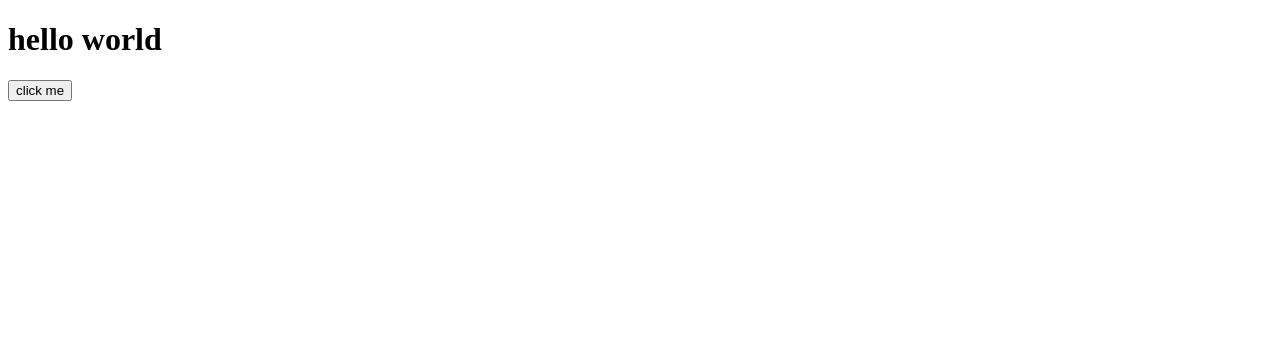
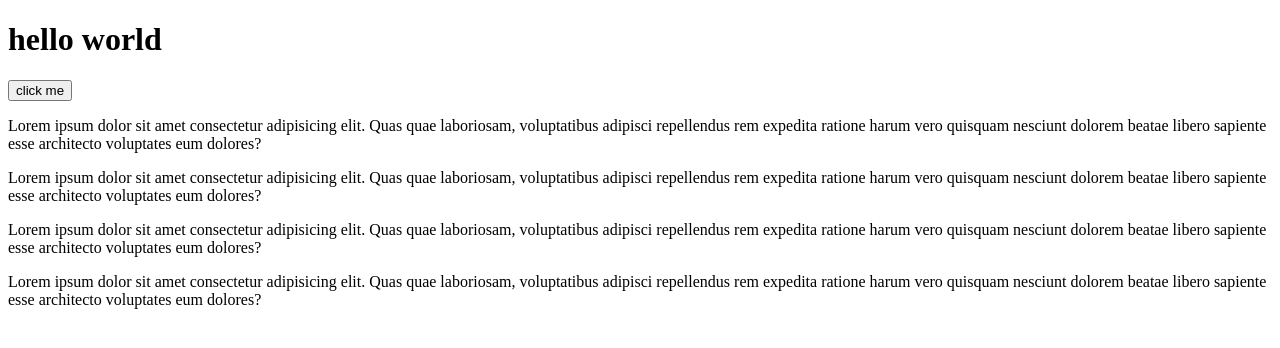
Before and after one commit to shimasadatnami/class-3c, a plain HTML site: page index.html in a window 1280 px wide. Drawn offline with Linux system fonts and the light colour scheme.

Commit message:
added a article

```diff
--- a/index.html
+++ b/index.html
@@ -11,5 +11,23 @@
 
         <!-- this is a test branch with github desktop -->
         <button>click me</button>
+
+        <!-- this is change -->
+        <p>
+            Lorem ipsum dolor sit amet consectetur adipisicing elit. Quas quae laboriosam, voluptatibus adipisci repellendus rem expedita ratione harum vero quisquam nesciunt dolorem beatae libero
+            sapiente esse architecto voluptates eum dolores?
+        </p>
+        <p>
+            Lorem ipsum dolor sit amet consectetur adipisicing elit. Quas quae laboriosam, voluptatibus adipisci repellendus rem expedita ratione harum vero quisquam nesciunt dolorem beatae libero
+            sapiente esse architecto voluptates eum dolores?
+        </p>
+        <p>
+            Lorem ipsum dolor sit amet consectetur adipisicing elit. Quas quae laboriosam, voluptatibus adipisci repellendus rem expedita ratione harum vero quisquam nesciunt dolorem beatae libero
+            sapiente esse architecto voluptates eum dolores?
+        </p>
+        <p>
+            Lorem ipsum dolor sit amet consectetur adipisicing elit. Quas quae laboriosam, voluptatibus adipisci repellendus rem expedita ratione harum vero quisquam nesciunt dolorem beatae libero
+            sapiente esse architecto voluptates eum dolores?
+        </p>
     </body>
 </html>
```
